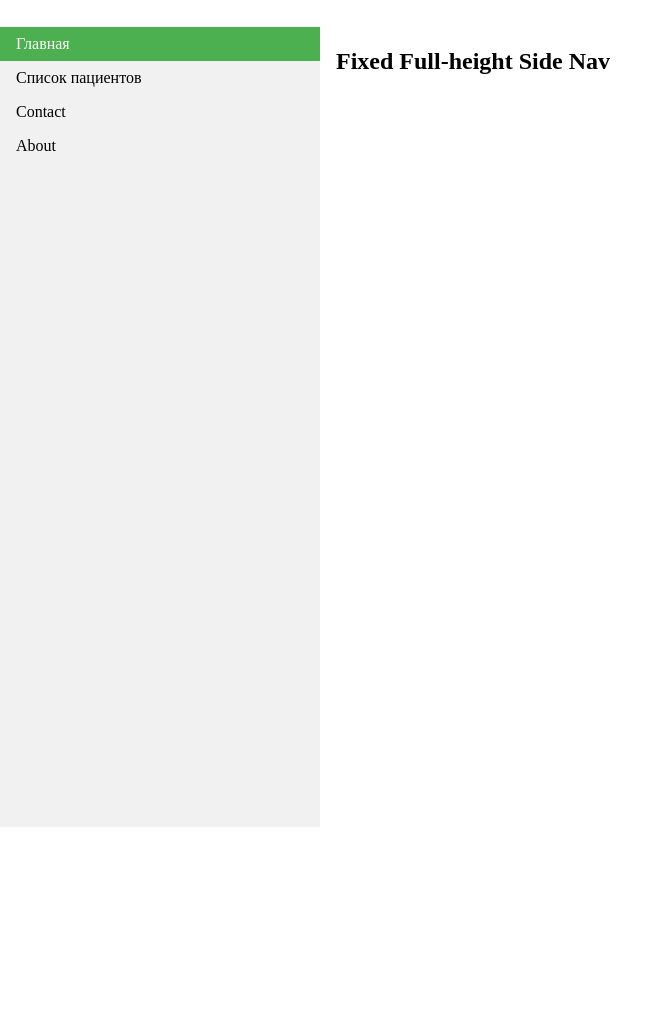
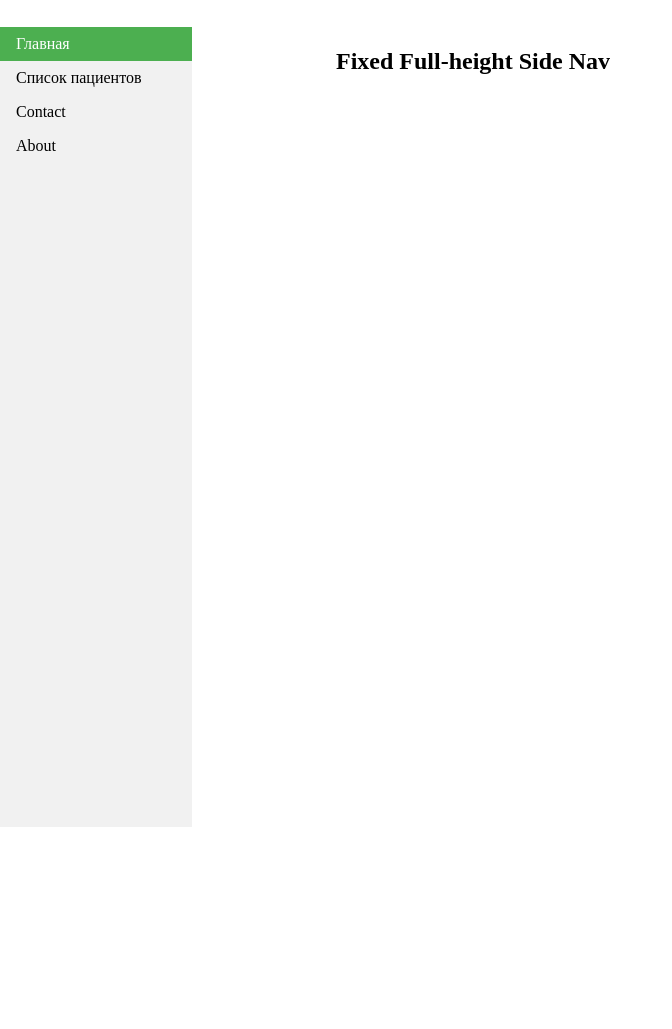
Before and after one commit to arduan/trening_Django, a Django app: template mysite/templates/delete.html in a window 1280 px wide. Shown: the part 74-1103 px from the top of the page, without its empty margins (0-672 px from the left). Run offline with Django 3.2, Linux system fonts and the light colour scheme; the template is opened without the code that fills it, so the values that code supplies are empty.

Commit message:
Навигационная панель простенькая.

```diff
--- a/mysite/static/mysite/style.css
+++ b/mysite/static/mysite/style.css
@@ -12,7 +12,7 @@ ul {
     list-style-type: none;
     margin: 0;
     padding: 0;
-    width: 25%;
+    width: 15%;
     background-color: #f1f1f1;
     position: fixed;
     height: 100%;
--- a/mysite/templates/mysite/base.html
+++ b/mysite/templates/mysite/base.html
@@ -28,5 +28,8 @@
 </div>
 
 
+
+
+
 </body>
 </html>
```
